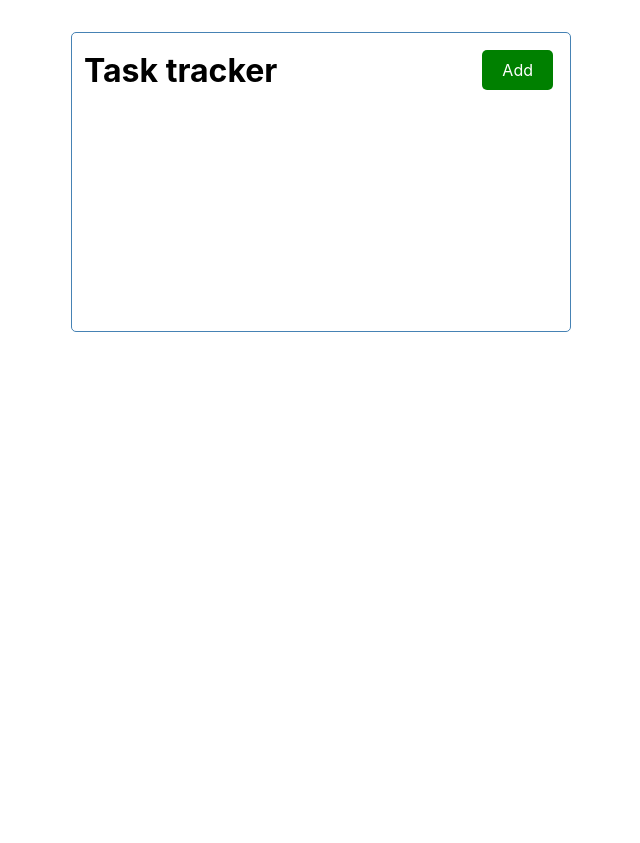
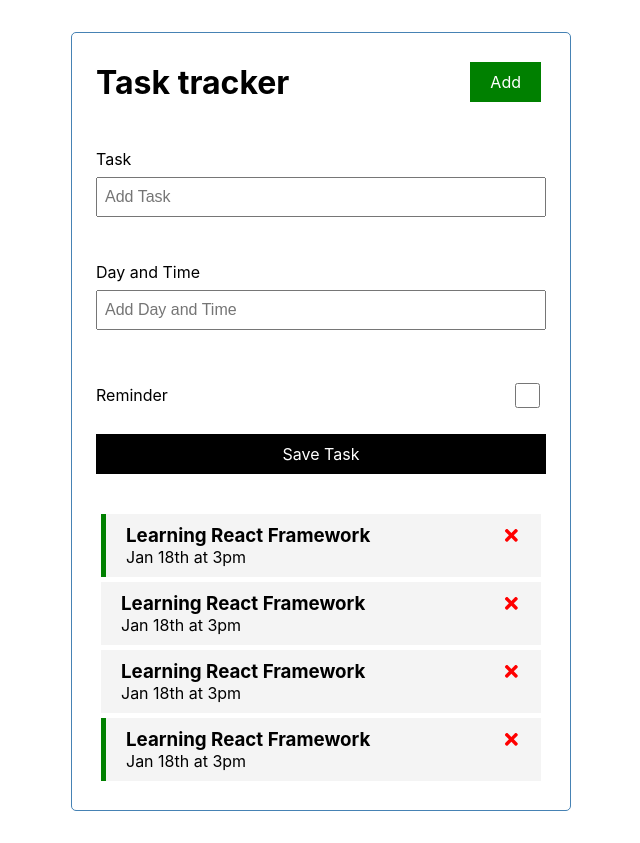
Before and after one commit to duclairdeugoue/react-tasktrackerapp, a React (Create React App) app: page / in a window 1280 px wide. Shown: the whole page, without its empty margins (319-959 px from the left). Before the commit the page ends 800 px from the top, so only its background shows below. Built offline with nearby package versions, Linux system fonts and the light colour scheme.

Commit message:
component:: AddTask: adding state

```diff
--- a/package.json
+++ b/package.json
@@ -9,6 +9,7 @@
     "prop-types": "^15.8.1",
     "react": "^18.2.0",
     "react-dom": "^18.2.0",
+    "react-icons": "^4.7.1",
     "react-scripts": "5.0.1",
     "web-vitals": "^2.1.4"
   },
--- a/src/App.js
+++ b/src/App.js
@@ -1,10 +1,73 @@
+import { useState } from "react";
+import { AddTask } from "./components/AddTask";
 import Header from "./components/Header";
+import { Tasks } from "./components/Tasks";
 
 function App() {
+  const [tasks, setTasks] = useState([
+    {
+      id: 1,
+      text: "Learning React Framework",
+      day: "Jan 18th at 3pm",
+      reminder: true,
+    },
+    {
+      id: 2,
+      text: "Learning React Framework",
+      day: "Jan 18th at 3pm",
+      reminder: false,
+    },
+    {
+      id: 3,
+      text: "Learning React Framework",
+      day: "Jan 18th at 3pm",
+      reminder: false,
+    },
+    {
+      id: 4,
+      text: "Learning React Framework",
+      day: "Jan 18th at 3pm",
+      reminder: true,
+    },
+  ]);
+
+  // TODO: Add task
+  const addTask = (task) => {
+    const id = Math.floor(Math.random() * 10000) + 1;
+
+    const newTask = { id, ...task };
+    setTasks([...tasks, newTask]);
+  };
+
+  // TODO: Delete task
+  const deleteTask = (id) => {
+    setTasks(tasks.filter((task) => task.id !== id));
+  };
+
+  // TODO: Toggle reminder
+  const toggleReminder = (id) => {
+    setTasks(
+      tasks.map((task) =>
+        task.id === id ? { ...task, reminder: !task.reminder } : task
+      )
+    );
+  };
+
   return (
     <div className="App">
       <div className="container">
         <Header />
+        <AddTask onAdd={addTask} />
+        {tasks.length > 0 ? (
+          <Tasks
+            onDelete={deleteTask}
+            onToggle={toggleReminder}
+            className="tasks"
+            tasks={tasks}
+          />
+        ) : (
+          "No tasks available"
+        )}
       </div>
     </div>
   );
--- /dev/null
+++ b/src/components/AddTask.js
@@ -0,0 +1,58 @@
+import { useState } from "react";
+
+export const AddTask = ({ onAdd }) => {
+  const [text, setText] = useState("");
+  const [day, setDay] = useState("");
+  const [reminder, setReminder] = useState(false);
+
+  const onSubmit = (e) => {
+    e.preventDefault();
+
+    if (!text) {
+      alert("Please add a task");
+      return;
+    }
+
+    onAdd({ text, day, reminder });
+
+    setText("");
+    setDay("");
+    setReminder(false);
+  };
+
+  return (
+    <form className="add-form" onSubmit={onSubmit}>
+      <div className="form-control">
+        <label htmlFor="task-title">Task</label>
+        <input
+          type="text"
+          value={text}
+          onChange={(e) => setText(e.target.value)}
+          placeholder="Add Task"
+        />
+      </div>
+
+      <div className="form-control">
+        <label htmlFor="task-datetime">Day and Time</label>
+        <input
+          type="text"
+          value={day}
+          onChange={(e) => setDay(e.target.value)}
+          placeholder="Add Day and Time"
+        />
+      </div>
+
+      <div className="form-control form-control-check">
+        <label htmlFor="task-reminder">Reminder</label>
+        <input
+          value={reminder}
+          checked={reminder}
+          onChange={(e) => setReminder(e.currentTarget.checked)}
+          type="checkbox"
+        />
+      </div>
+
+      <input type="submit" className="btn btn-block" value="Save Task" />
+    </form>
+  );
+};
--- /dev/null
+++ b/src/components/Task.js
@@ -0,0 +1,19 @@
+import { FaTimes } from "react-icons/fa";
+
+export const Task = ({ task, onDelete, onToggle }) => {
+  return (
+    <div
+      className={`task ${task.reminder === true ? "reminder" : ""}`}
+      onDoubleClick={() => onToggle(task.id)}
+    >
+      <h3>
+        {task.text}
+        <FaTimes
+          onClick={() => onDelete(task.id)}
+          style={{ color: "red", cursor: "pointer" }}
+        />
+      </h3>
+      <p>{task.day}</p>
+    </div>
+  );
+};
--- a/src/components/Tasks.js
+++ b/src/components/Tasks.js
@@ -1,6 +1,18 @@
+import { Task } from "./Task";
 
-export const Tasks = () => {
+export const Tasks = ({ tasks, onDelete, onToggle }) => {
+  // TODO: function to delete a task by id
+
   return (
-    <div>Tasks</div>
-  )
-}
+    <>
+      {tasks.map((task) => (
+        <Task
+          key={task.id}
+          task={task}
+          onToggle={onToggle}
+          onDelete={onDelete}
+        />
+      ))}
+    </>
+  );
+};
--- a/src/index.css
+++ b/src/index.css
@@ -15,6 +15,7 @@
 .container {
   max-width: 500px;
   margin: 2em auto;
+  padding: 1.5em;
   overflow: auto;
   min-height: 300px;
   border: 1px solid steelblue;
@@ -26,7 +27,6 @@
   justify-content: space-between;
   align-items: center;
   margin-bottom: 1.5em;
-  padding: 0.75em;
 }
 
 .btn {
@@ -36,7 +36,6 @@
   border: none;
   padding: 10px 20px;
   margin: 5px;
-  border-radius: 5px;
   cursor: pointer;
   text-decoration: none;
   font-size: 1em;
@@ -48,22 +47,24 @@
 .btn:active { transform: scale(0.98); }
 
 .btn-block {
-  display: block;
+  display: inline-block;
   width: 100%;
+  margin: 0 auto;
 }
 
-.event {
+
+.task {
   background: #f4f4f4;
   margin: 5px;
   padding: 10px 20px;
   cursor: pointer;
 }
 
-.event.reminder{
+.task.reminder{
   border-left: 5px solid green;
 }
 
-.event h3 {
+.task h3 {
   display: flex;
   align-items: center;
   justify-content: space-between;
@@ -72,16 +73,16 @@
 .add-form { margin-bottom: 2.5em; }
 
 .form-control {
-  margin: 1.15em 0;
+  padding: 1.15em 0;
 }
 
 .form-control label {
   display: block;
 }
 
-.form-control input {
+.form-control input{
   width: 100%;
-  margin: 5px;
+  margin: 0.5em auto;
   height: 40px;
   padding: 3px 7px;
   font-size: 1em;
@@ -94,12 +95,12 @@
 }
 
 .form-control-check label {
-  flex: 1;
+  flex: 11;
 }
 
 .form-control-check input {
-  flex: 2;
-  height: 20px;
+  flex: 1;
+  height: 25px;
 }
 
 footer {
```
Also changed, not shown: 1 other file (tests, documents, lock files or other folders).
